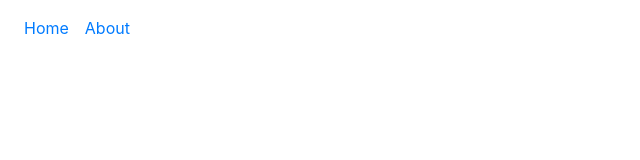
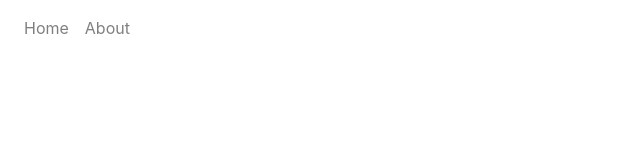
Before and after one commit to artrexdenthur/legacy-chronicler, a React (Create React App) app in the folder client/: page / in a window 1280 px wide. Shown: the top 160 px of the page, without its empty margins (0-640 px from the left). Built offline with nearby package versions, Linux system fonts and the light colour scheme.

Commit message:
Rebuild yarn, remove dotenv from webpacker

```diff
--- a/client/package.json
+++ b/client/package.json
@@ -2,6 +2,7 @@
   "name": "client",
   "version": "0.1.0",
   "private": true,
+  "proxy": "http://localhost:3001",
   "dependencies": {
     "@types/dotenv": "^6.1.1",
     "bootstrap": "^4.3.1",
--- a/client/src/App.js
+++ b/client/src/App.js
@@ -8,7 +8,8 @@ function App() {
     <div className="App">
       <h1>Welcome to Legacy Chronicler</h1>
       <p>Please hold while we attempt to get an API working for us now...</p>
-      <p>API URL == {process.env.API_URL}</p>
+      <p>API URL == {process.env.keys}</p>
+      <p>Some data is </p>
       <APITest />
     </div>
   );
--- a/client/src/components/APITest.js
+++ b/client/src/components/APITest.js
@@ -24,7 +24,7 @@ class APITest extends Component {
 }
 
 const mapStateToProps = function() {
-
+  return {}
 }
 
 const mapDispatchToProps = dispatch => {
--- a/client/src/components/TopNav.js
+++ b/client/src/components/TopNav.js
@@ -6,15 +6,11 @@ import Navbar from "react-bootstrap/Navbar";
 export const TopNav = () => (
   <Navbar>
     <Nav className="default-nav">
-      <Nav.Link>
-        <Link to="/app" exact>
+      <Nav.Link to="/app">
           Home
-        </Link>
       </Nav.Link>
-      <Nav.Link>
-        <Link to="/app/about" exact>
+      <Nav.Link to="/app/about">
           About
-        </Link>
       </Nav.Link>
     </Nav>
   </Navbar>
--- a/client/src/index.js
+++ b/client/src/index.js
@@ -31,7 +31,7 @@ ReactDOM.render(
       rel="stylesheet"
       href="https://maxcdn.bootstrapcdn.com/bootstrap/4.3.1/css/bootstrap.min.css"
       integrity="sha384-ggOyR0iXCbMQv3Xipma34MD+dH/1fQ784/j6cY/iJTQUOhcWr7x9JvoRxT2MZw1T"
-      crossorigin="anonymous"
+      crossOrigin="anonymous"
     />
     <Router>
       <TopNav />
--- a/client/webpack.config.dev.js
+++ b/client/webpack.config.dev.js
@@ -5,6 +5,8 @@ debugger;
 module.exports = () => {
   // call dotenv and it will return an Object with a parsed key
   const env = dotenv.config().parsed;
+
+  console.log("Hi from webpack config")
 
   // reduce it to a nice object, the same as before
   const envKeys = Object.keys(env).reduce((prev, next) => {
--- a/package.json
+++ b/package.json
@@ -16,7 +16,8 @@
     "css-loader": "^3.2.0",
     "dotenv": "^8.1.0",
     "file-loader": "^4.2.0",
-    "webpack-cli": "^3.3.8"
+    "webpack-cli": "^3.3.8",
+    "webpack-dev-server": "3.2.1"
   },
   "scripts": {
     "build": "yarn --cwd client install && yarn --cwd client build",
```
Also changed, not shown: 2 other files (tests, documents, lock files or other folders).
